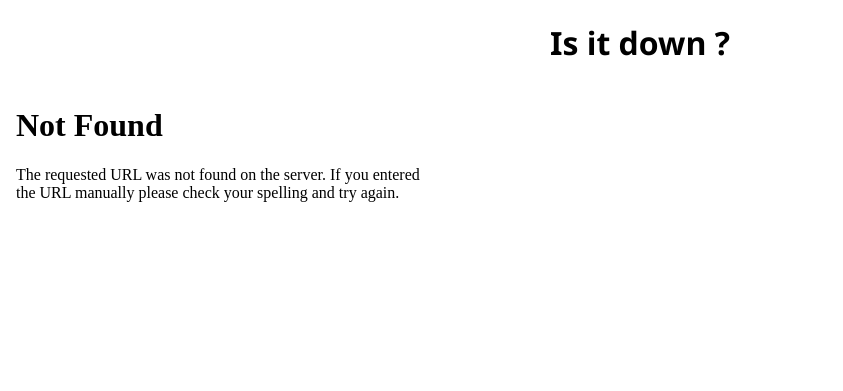
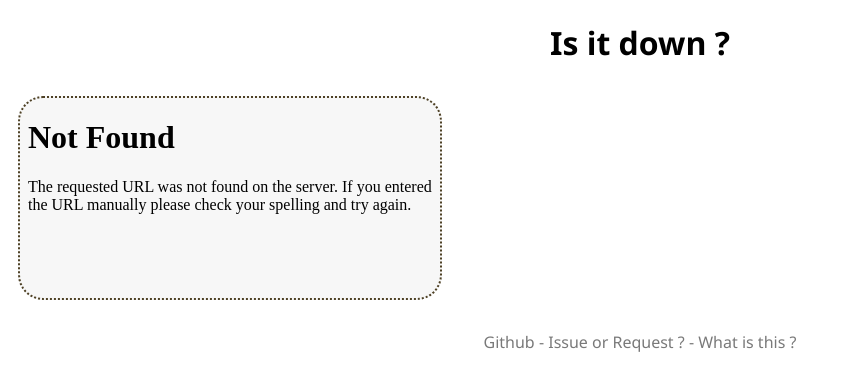
Before and after one commit to Tfloow/UCLatence, a Python web app: template templates/index.html in a window 1280 px wide. Shown: the top 391 px of the page, without its empty margins (0-843 px from the left). Run offline with Jinja, Linux system fonts and the light colour scheme; the template is opened without the code that fills it: most values are stand-ins (such as "Sample title", 1, 10 or a date in 2020).

Commit message:
Little style tweak

```diff
--- a/static/style.css
+++ b/static/style.css
@@ -17,7 +17,14 @@ h1{
 iframe{
     width: 420px;
     height: 200px;
-    border: 0;
+
+    margin: 10px;
+    border: 10;
+    border-radius: 25px;
+    border-style: dotted;
+    border-color: rgb(78, 65, 37);
+
+    background-color: rgb(247, 247, 247);
 
     flex: 1; /* Allow the div to grow and shrink based on available space */
     align-items: center; /* Center vertically */
@@ -43,3 +50,12 @@ a:visited {
     flex-wrap: wrap; /* Allow items to wrap to the next line if necessary */
     justify-content: space-around; /* Align items with space around them */
 }
+
+footer{
+    text-align: center;
+    color: rgb(121, 121, 121);
+}
+
+footer .github-footer{
+    color: rgb(121, 121, 121);
+}
--- a/templates/index.html
+++ b/templates/index.html
@@ -14,5 +14,13 @@
             <iframe src="/{{ site }}" id="flex-container">  </iframe>
         {% endfor %}
     </div>
+
+    <footer>
+        <p>
+            <a href="https://github.com/Tfloow/UCLouvainDown" class="github-footer">Github</a> -
+            <a href="https://github.com/Tfloow/UCLouvainDown/issues" class="github-footer">Issue or Request ?</a> -
+            <a href="https://github.com/Tfloow/UCLouvainDown#introduction" class="github-footer">What is this ?</a>
+        </p>
+    </footer>
 </body>
 </html>
```
Also changed, not shown: services.json (+9 -9 lines), static/styleItem.css (+14 -2 lines), templates/itemWebsiteTemplate.html (+4 -4 lines).
